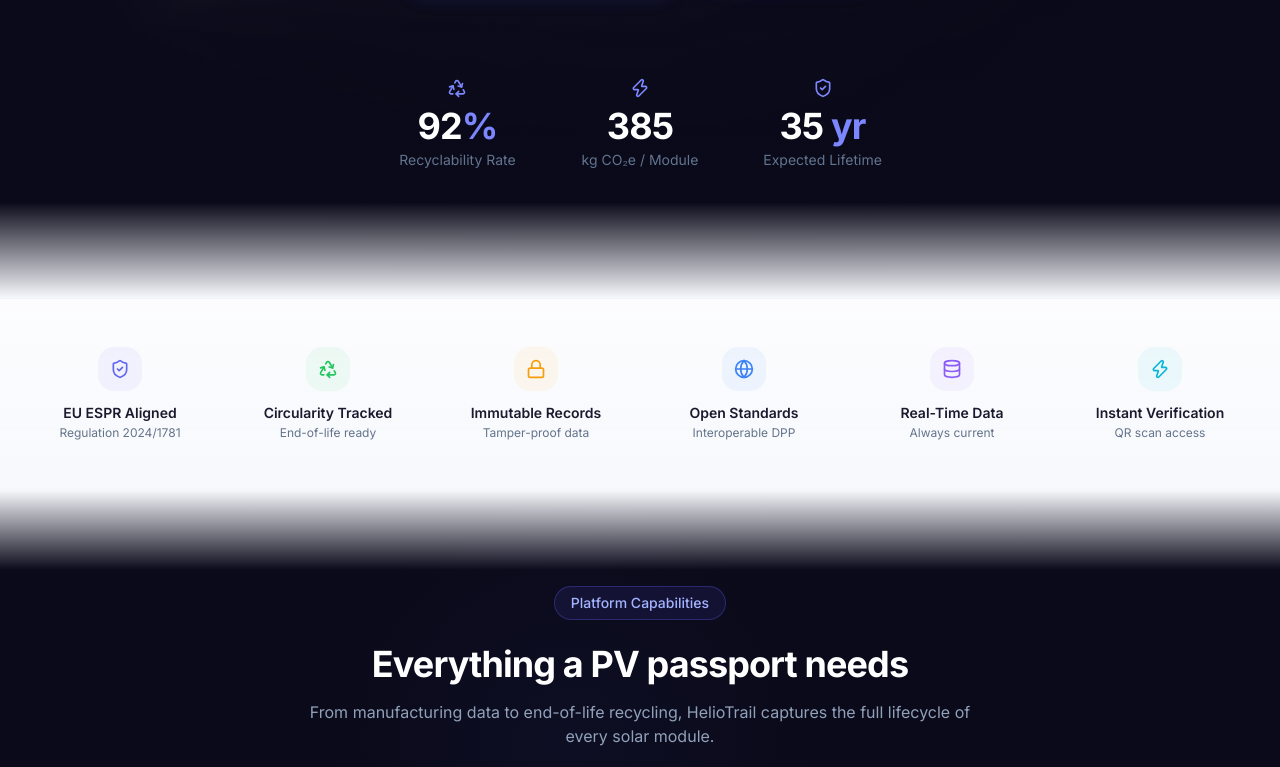
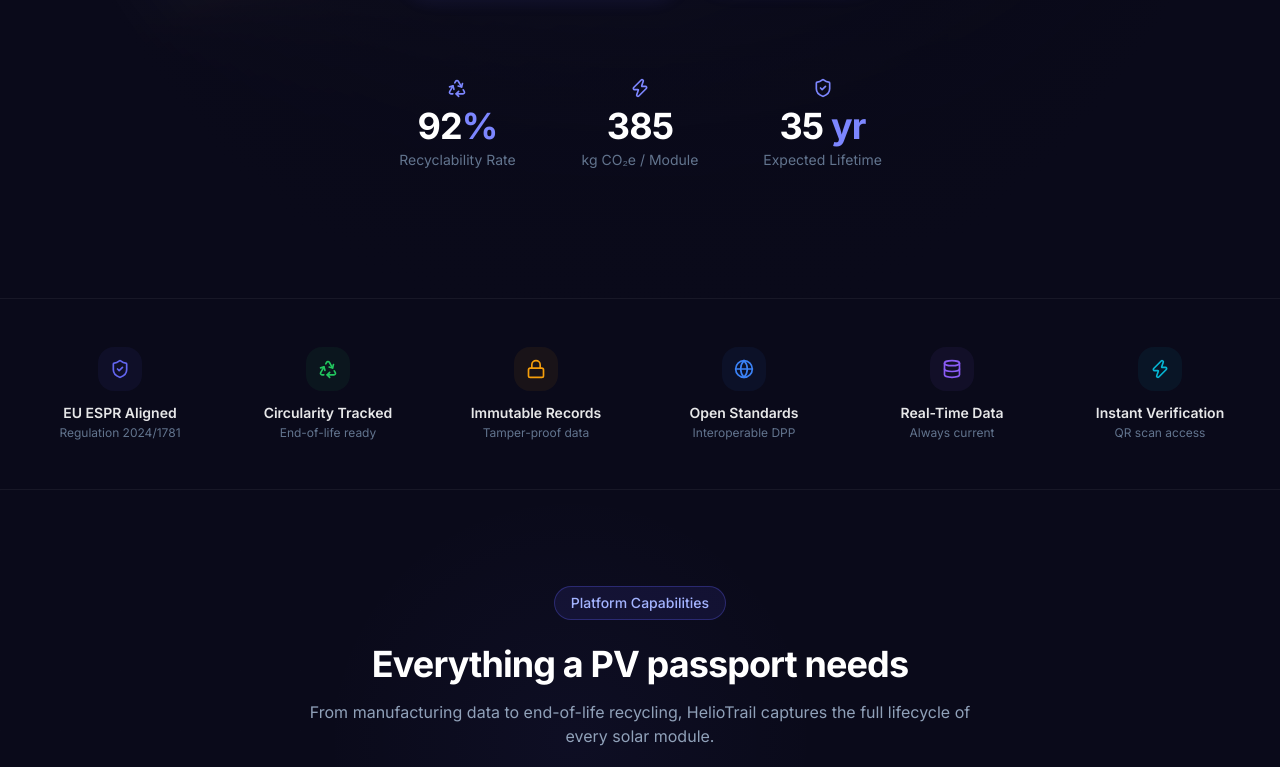
Before and after one commit to roshandhanasekaran/heliotrail, a Next.js app: page / in a window 1280 px wide. Shown: the part 619-1386 px from the top of the page. Built offline with nearby package versions, Linux system fonts and the light colour scheme.

Commit message:
Make entire landing page dark: seamless hero → trust bar → capabilities → CTA
Removed light gradient transitions between sections, made trust bar
dark-themed to match hero and capabilities, eliminating white bands.

Co-Authored-By: Claude Opus 4.6 <noreply@anthropic.com>

```diff
--- a/src/components/landing/capability-section.tsx
+++ b/src/components/landing/capability-section.tsx
@@ -163,8 +163,7 @@ export function CapabilitySection() {
         }}
       />
 
-      {/* Top gradient transition from light */}
-      <div className="absolute top-0 left-0 right-0 h-20 bg-gradient-to-b from-background to-transparent" />
+      {/* No top gradient — flows directly from dark trust bar */}
 
       <div className="relative z-10 mx-auto max-w-7xl px-4 sm:px-6 lg:px-8">
         <FadeIn>
--- a/src/components/landing/hero-section.tsx
+++ b/src/components/landing/hero-section.tsx
@@ -142,8 +142,7 @@ export function HeroSection() {
         </div>
       </div>
 
-      {/* Bottom gradient transition to light theme */}
-      <div className="absolute bottom-0 left-0 right-0 z-10 h-24 bg-gradient-to-t from-background to-transparent" />
+      {/* No bottom gradient — flows directly into dark trust bar */}
     </section>
   );
 }
--- a/src/components/landing/trust-bar.tsx
+++ b/src/components/landing/trust-bar.tsx
@@ -22,7 +22,7 @@ const items = [
 
 export function TrustBar() {
   return (
-    <section className="relative overflow-hidden border-y border-border/30 bg-gradient-to-b from-card/60 to-background">
+    <section className="relative overflow-hidden border-y border-white/[0.06] bg-[#0a0a1a]">
       <div className="relative mx-auto max-w-7xl px-4 py-12 sm:px-6 lg:px-8">
         <FadeIn>
           <div className="grid grid-cols-2 gap-8 sm:grid-cols-3 lg:grid-cols-6">
@@ -46,10 +46,10 @@ export function TrustBar() {
                       />
                     </div>
                     <div>
-                      <p className="text-sm font-semibold text-foreground">
+                      <p className="text-sm font-semibold text-white/90">
                         {item.label}
                       </p>
-                      <p className="text-xs text-muted-foreground mt-0.5">
+                      <p className="text-xs text-slate-500 mt-0.5">
                         {item.sublabel}
                       </p>
                     </div>
```
